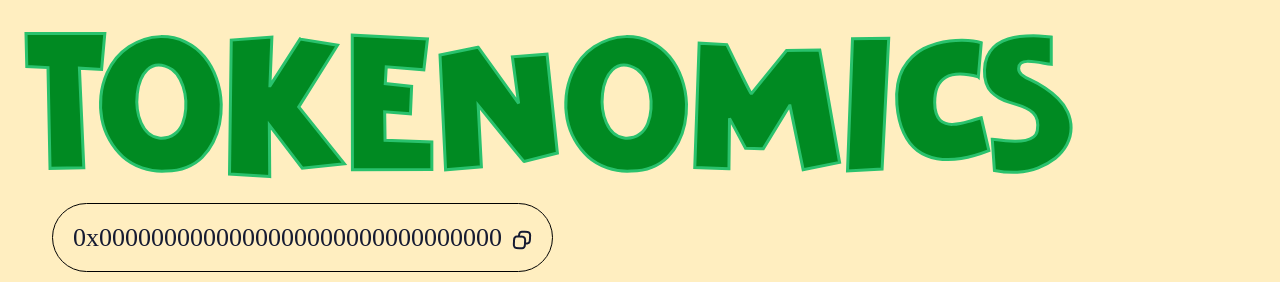
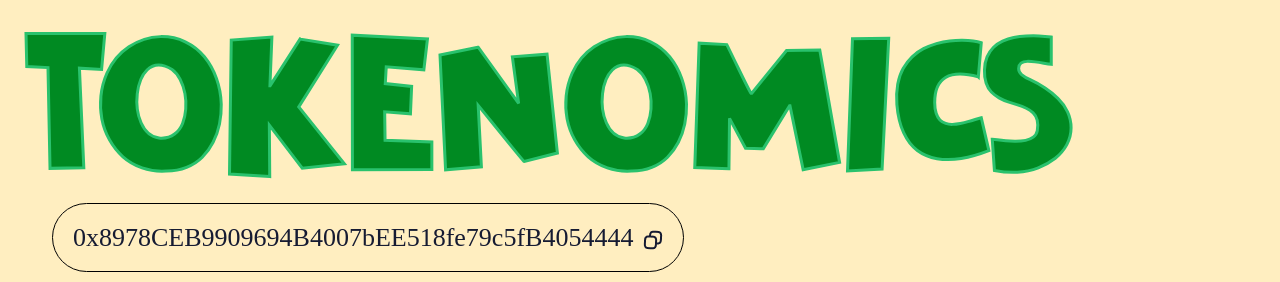
Before and after one commit to elthrone1233/bababenji, a plain HTML site: page index.html in a window 1280 px wide. Shown: the part 3110-3392 px from the top of the page. Drawn offline with nearby package versions, Linux system fonts and the light colour scheme; a web font is replaced by a local one.

Commit message:
Update index.html

```diff
--- a/index.html
+++ b/index.html
@@ -153,7 +153,7 @@
                     <div class="buy-title token-title">
                         <h2 data-aos="fade-up">Tokenomics</h2>
                         <div class="Token_Address" data-aos="fade-up">
-                            <p>0x0000000000000000000000000000000<img src="img/copy.png" class="img-fluid"
+                            <p>0x8978CEB9909694B4007bEE518fe79c5fB4054444<img src="img/copy.png" class="img-fluid"
                                     alt=""></p>
                         </div>
                     </div>
```
